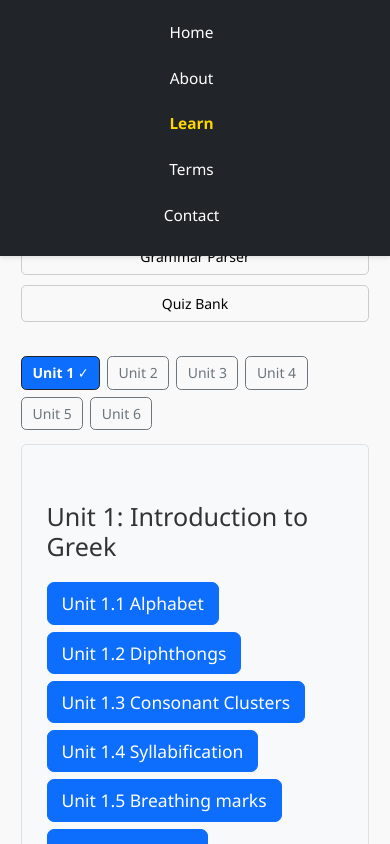
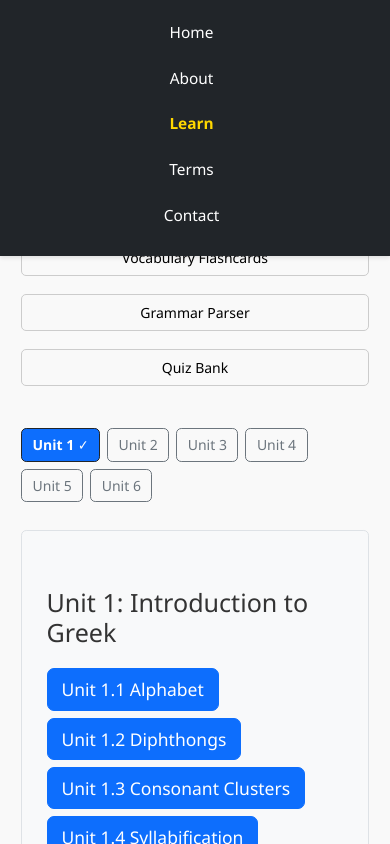
Before and after one commit to SandraF1/KoineGreek, a React (Vite) app in the folder frontend/: page /KoineGreek/learn in a window 390 px wide. Shown: the top 844 px of the page. Built offline with nearby package versions, Linux system fonts and the light colour scheme.

Commit message:
Voc ellipsis

```diff
--- a/frontend/src/styles/global.css
+++ b/frontend/src/styles/global.css
@@ -23,7 +23,7 @@ body {
   top: 0;
   left: 0;
   right: 0;
-  background-color: #000000;
+  background-color: #000;
   color: white;
   z-index: 9999;
   display: flex;
@@ -58,7 +58,7 @@ body {
    App Content
    ======================= */
 .app-content {
-  padding-top: 85px;
+  padding-top: 90px; /* enough offset for fixed navbar */
   display: flex;
   flex-direction: column;
   gap: 1rem;
@@ -69,7 +69,7 @@ body {
    ======================= */
 .section-buttons {
   display: flex;
-  flex-wrap: nowrap;
+  flex-wrap: nowrap; /* keep inline on desktop */
   gap: 10px;
   margin-bottom: 20px;
   justify-content: flex-start;
@@ -77,8 +77,8 @@ body {
 
 .section-buttons button {
   flex: 0 0 auto;
-  min-width: 160px; /* longer Voc button */
-  max-width: 240px;
+  min-width: 140px;
+  max-width: 220px;
   padding: 0.5rem 1rem;
   border-radius: 5px;
   border: 1px solid #ccc;
@@ -86,7 +86,7 @@ body {
   color: black;
   cursor: pointer;
   text-align: center;
-  white-space: nowrap;
+  white-space: nowrap; /* default inline */
   overflow: hidden;
   text-overflow: ellipsis;
   transition: all 0.2s ease;
@@ -98,9 +98,14 @@ body {
   color: #ffff00;
 }
 
-/* Specific Voc Flashcards button */
+/* =======================
+   Voc Flashcards Button Fix
+   ======================= */
 #voc-flashcards-btn {
-  min-width: 200px;
+  min-width: 200px !important;
+  white-space: normal !important; /* allow wrapping */
+  overflow: visible !important;
+  text-overflow: unset !important;
 }
 
 /* =======================
@@ -185,26 +190,33 @@ body {
   html {
     font-size: 16px;
   }
+
   h1.learn-title {
     font-size: 1.5rem;
+    margin-bottom: 0.75rem;
   }
 
   .section-buttons {
-    flex-wrap: wrap;
+    flex-wrap: wrap; /* allow wrapping on mobile */
     justify-content: center;
   }
 
   .section-buttons button {
-    flex: 1 1 100%;
+    flex: 1 1 100%; /* full width */
     min-width: unset;
     max-width: unset;
-    white-space: normal;
+    white-space: normal; /* wrap text */
     overflow: visible;
     text-overflow: unset;
+    margin-bottom: 8px; /* spacing between buttons */
   }
 
   .app-content {
-    padding-top: 65px;
+    padding-top: 100px; /* more offset so Learn title is not cut */
+  }
+
+  .unit-selector-wrapper {
+    height: auto; /* adjust height on mobile */
   }
 }
 
@@ -220,6 +232,6 @@ body {
     margin-right: 0.5rem;
   }
   .app-content {
-    padding-top: 70px;
+    padding-top: 110px; /* extra offset for multi-line navbar */
   }
 }
```
